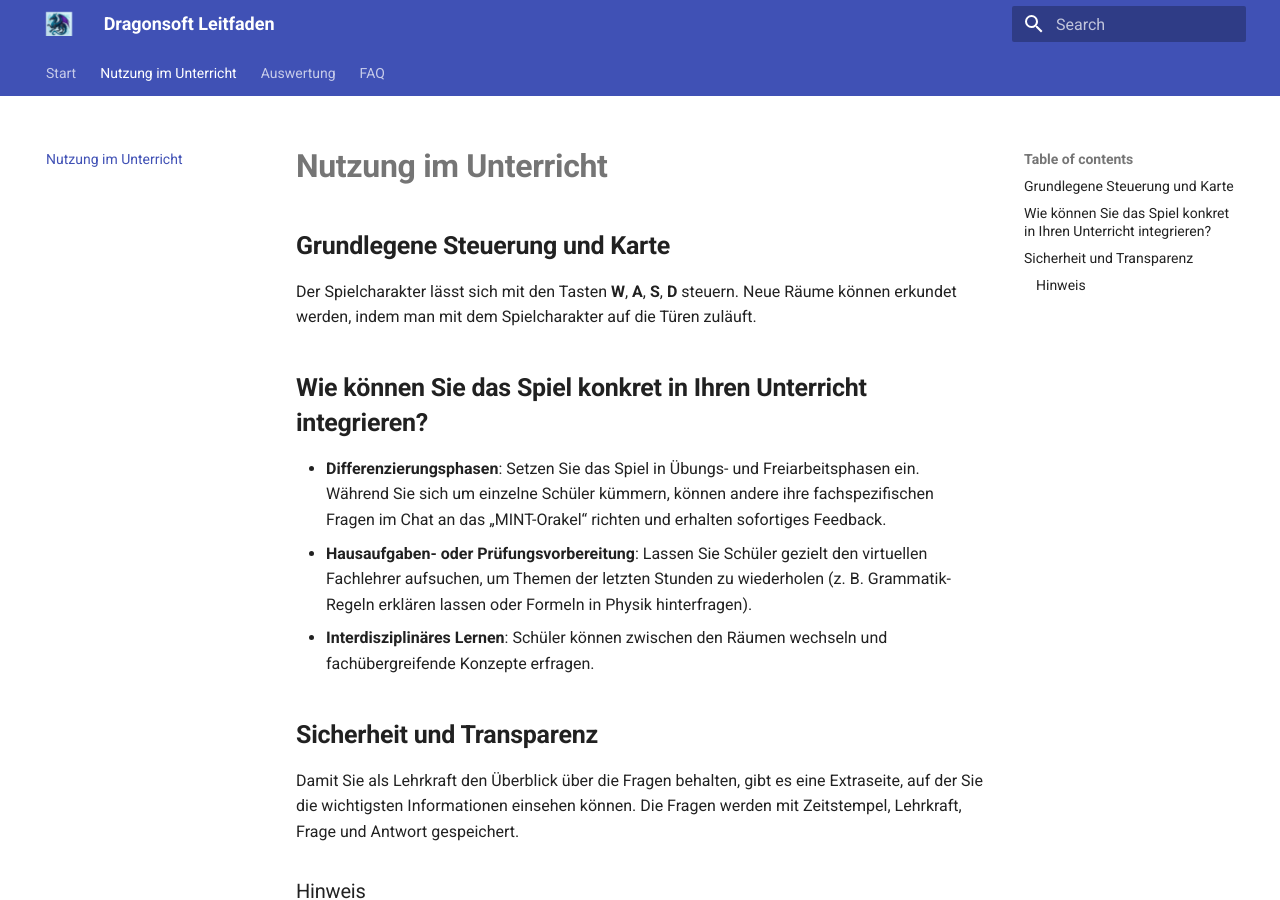
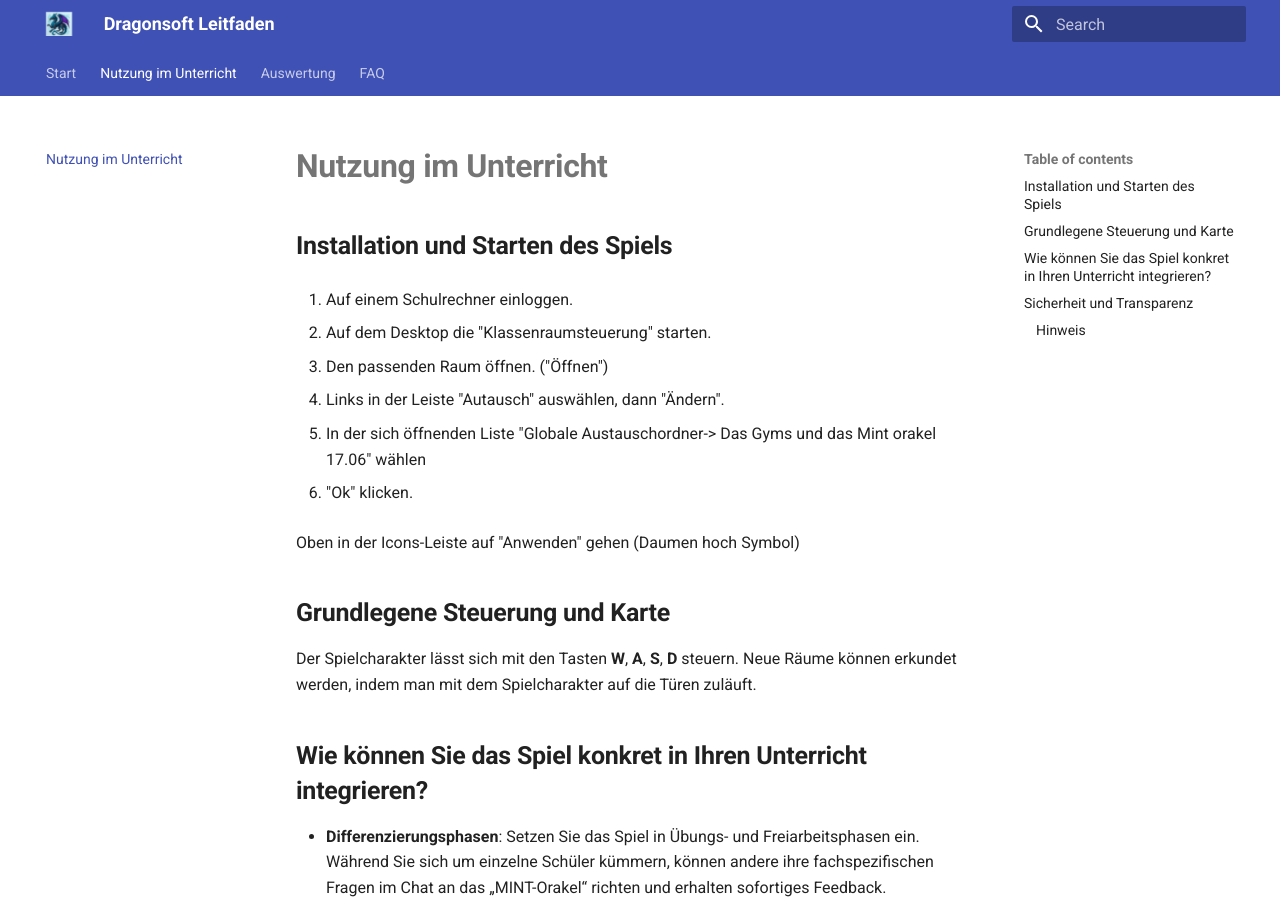
Before and after one commit to NOOD3LS/Dragonsoft-Leitfaden, an MkDocs documentation site: the page built from docs/Unterricht.md, in a window 1280 px wide and 900 px high. Built offline with MkDocs 1.6.1 and Material for MkDocs 9.7.7, drawn with Linux system fonts in a browser that asks for light colours.

Commit message:
anleitung

```diff
--- a/docs/Unterricht.md
+++ b/docs/Unterricht.md
@@ -1,4 +1,21 @@
 # __Nutzung im Unterricht__
+
+## __Installation und Starten des Spiels__
+
+1. Auf einem Schulrechner einloggen.
+
+2. Auf dem Desktop die "Klassenraumsteuerung" starten.
+
+3. Den passenden Raum öffnen. ("Öffnen")
+
+4. Links in der Leiste "Autausch" auswählen, dann "Ändern".
+
+5. In der sich öffnenden Liste "Globale Austauschordner-> Das Gyms und das Mint orakel 17.06" wählen
+
+6.  "Ok" klicken.
+
+Oben in der Icons-Leiste auf "Anwenden" gehen (Daumen hoch Symbol)
+
 
 ## __Grundlegene Steuerung und Karte__
 Der Spielcharakter lässt sich mit den Tasten **W**, **A**, **S**, **D** steuern.
```
